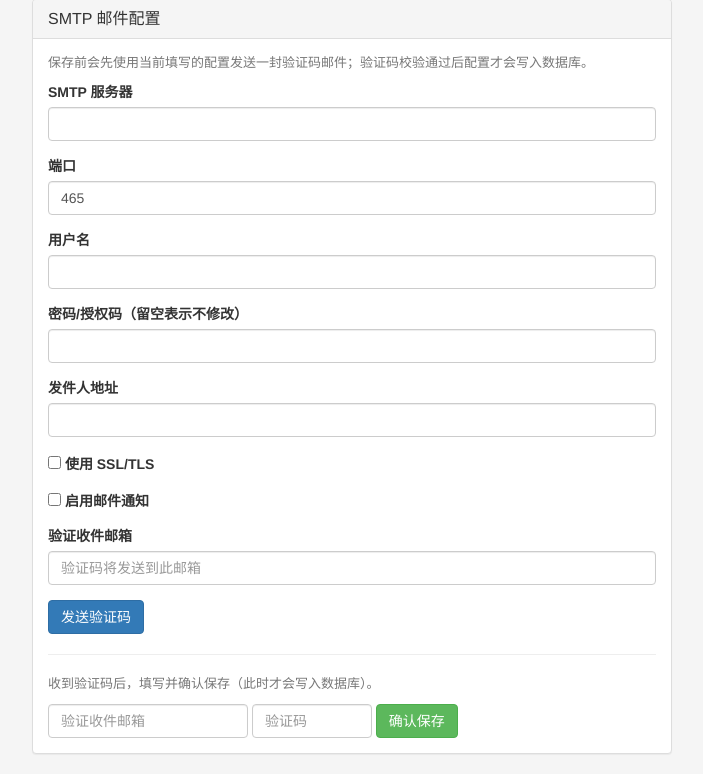
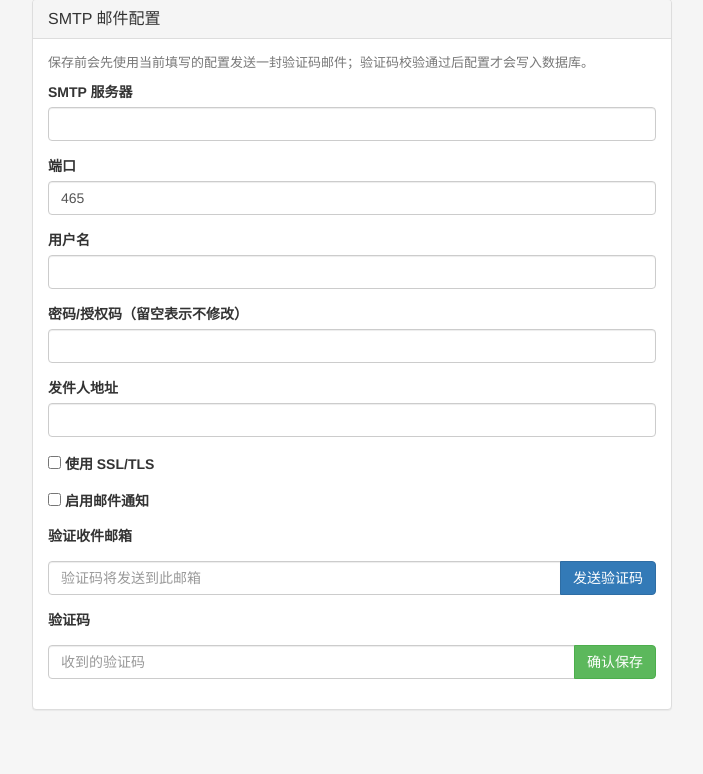
Before and after one commit to yuantao313/no_root_manager, a Django app: page /accounts/settings/ in a window 1280 px wide, after a click on "邮件通知". Shown: the part 169-943 px from the top of the page, without its empty margins (38-741 px from the left). After the commit the page ends 879 px from the top, so only its background shows below. Run offline with Django 5.2, Linux system fonts and the light colour scheme; the visitor is signed in with stand-in values (Sample User, id 1); data comes from the database, SQL or seed files in the repository; data that the repository does not hold is empty; some libraries are stand-ins or nearby versions.

Commit message:
fix: SMTP 配置区合并为单表单（去掉重复邮箱输入框）
- 邮件配置区改为两行：一行"验证收件邮箱 + 发送验证码按钮"、
  一行"验证码 + 确认保存按钮"，邮箱输入框仅保留一个
- 目标邮箱在发码时存入 session（pending_smtp.verify_email），
  确认保存时从 session 读取，不再依赖页面二次填写
- 110 个测试全部通过，pyflakes 干净

Co-Authored-By: AtomCode (deepseek-v4-flash) <noreply@atomgit.com>

```diff
--- a/accounts/views.py
+++ b/accounts/views.py
@@ -323,6 +323,7 @@ def settings(request):
                     "host": host, "port": port, "username": username,
                     "password": new_pw, "from_email": from_email,
                     "use_tls": use_tls, "enabled": enabled,
+                    "verify_email": target,
                 }
                 # 用"待验证配置"发验证码邮件（写库前即可确认 SMTP 可用）
                 def _send_with_pending(subject, body, to_list):
@@ -343,7 +344,7 @@ def settings(request):
             if not pending:
                 messages.error(request, "请先填写 SMTP 配置并发送验证码。")
                 return redirect("accounts:settings")
-            target = request.POST.get("verify_email", "").strip()
+            target = pending.get("verify_email", "")
             ok, err = verify_code(target, request.POST.get("code", ""),
                                   EmailVerification.PURPOSE_SMTP_CONFIG, user=None)
             if not ok:
--- a/templates/accounts/settings.html
+++ b/templates/accounts/settings.html
@@ -46,20 +46,24 @@
                     <p><label>发件人地址</label><input type="text" name="from_email" class="form-control" value="{{ email_cfg.from_email|default:'' }}"></p>
                     <p><label><input type="checkbox" name="use_tls" {% if email_cfg.use_tls %}checked{% endif %}> 使用 SSL/TLS</label></p>
                     <p><label><input type="checkbox" name="enabled" {% if email_cfg.enabled %}checked{% endif %}> 启用邮件通知</label></p>
-                    <p><label>验证收件邮箱</label><input type="email" name="verify_email" class="form-control" placeholder="验证码将发送到此邮箱" required></p>
-                    <button type="submit" name="save_email" class="btn btn-primary">发送验证码</button>
-                </form>
-                <hr>
-                <p class="text-muted" style="font-size:13px;">收到验证码后，填写并确认保存（此时才会写入数据库）。</p>
-                <form method="post" class="form-inline">
-                    {% csrf_token %}
-                    <div class="form-group">
-                        <input type="email" name="verify_email" class="form-control" placeholder="验证收件邮箱" required style="width:200px;">
-                    </div>
-                    <div class="form-group">
-                        <input type="text" name="code" class="form-control" placeholder="验证码" required style="width:120px;">
-                    </div>
-                    <button type="submit" name="confirm_email" class="btn btn-success">确认保存</button>
+                    <p>
+                        <label>验证收件邮箱</label>
+                        <div class="input-group">
+                            <input type="email" name="verify_email" class="form-control" placeholder="验证码将发送到此邮箱" required>
+                            <span class="input-group-btn">
+                                <button type="submit" name="save_email" class="btn btn-primary">发送验证码</button>
+                            </span>
+                        </div>
+                    </p>
+                    <p>
+                        <label>验证码</label>
+                        <div class="input-group">
+                            <input type="text" name="code" class="form-control" placeholder="收到的验证码" required>
+                            <span class="input-group-btn">
+                                <button type="submit" name="confirm_email" class="btn btn-success">确认保存</button>
+                            </span>
+                        </div>
+                    </p>
                 </form>
             </div>
         </div>
```
